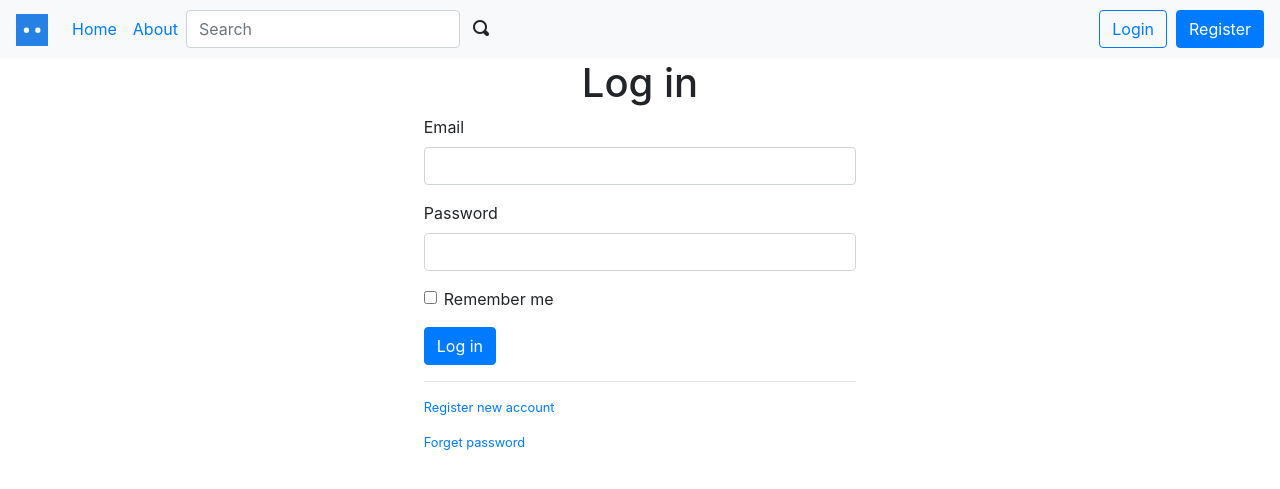
After one commit to yeh-George/awesome-flask-webapp, a Flask app: page /login in a window 1280 px wide. The commit adds this page. Shown: the top 489 px of the page. Run offline with Flask 2, Linux system fonts and the light colour scheme; some libraries are stand-ins or nearby versions.

Commit message:
view: register, login and logout with flask-login.

```diff
--- a/awesome_flask_webapp/__init__.py
+++ b/awesome_flask_webapp/__init__.py
@@ -1,10 +1,12 @@
 import os
+import click
 
 from flask import Flask
 
 from awesome_flask_webapp.settings import config
-from awesome_flask_webapp.extensions import db, bootstrap
+from awesome_flask_webapp.extensions import db, bootstrap, login_manager
 from awesome_flask_webapp.blueprints.main import main_bp
+from awesome_flask_webapp.blueprints.auth import auth_bp
 
 def create_app(config_name=None):
     if config_name is None:
@@ -32,9 +34,12 @@ def create_app(config_name=None):
 def register_extensions(app):
     db.init_app(app)
     bootstrap.init_app(app)
+    login_manager.init_app(app)
+
 
 def register_blueprints(app):
     app.register_blueprint(main_bp)
+    app.register_blueprint(auth_bp)
 
 
 def register_errorhandlers(app):
@@ -50,4 +55,8 @@ def register_template_context(app):
 
 
 def register_commands(app):
-    pass
+    @app.cli.command()
+    def init_db():
+        db.drop_all()
+        db.create_all()
+        click.echo('database initialized.')
--- a/awesome_flask_webapp/blueprints/auth.py
+++ b/awesome_flask_webapp/blueprints/auth.py
@@ -0,0 +1,52 @@
+from flask import Blueprint, render_template, redirect, url_for, flash
+from flask_login import login_user, logout_user
+
+from awesome_flask_webapp.extensions import db
+from awesome_flask_webapp.forms.auth import LoginForm, RegisterForm
+from awesome_flask_webapp.models import User
+
+
+auth_bp = Blueprint('auth', __name__)
+
+
+@auth_bp.route('/register', methods=['GET', 'POST'])
+def register():
+    form = RegisterForm()
+
+    if form.validate_on_submit():
+        username = form.username.data
+        email = form.email.data.lower()
+        password = form.password.data
+
+        user = User(username=username, email=email)
+        user.set_password(password)
+        db.session.add(user)
+        db.session.commit()
+
+        flash("User registered.", "info")
+        return redirect(url_for('auth.login'))
+    return render_template('auth/register.html', form=form)
+
+
+@auth_bp.route('/login', methods=['GET', 'POST'])
+def login():
+    form = LoginForm()
+
+    if form.validate_on_submit():
+        email = form.email.data.lower()
+        password = form.password.data
+
+        user = User.query.filter_by(email=email).first()
+        if user is not None and user.validate_password(password):
+            login_user(user, form.remember.data)
+            flash('Login success', 'info')
+            return redirect(url_for('main.index'))
+        flash('Your email or password invalid.', 'warning')
+    return render_template('auth/login.html', form=form)
+
+
+@auth_bp.route('/logout')
+def logout():
+    logout_user()
+    flash('Logout success.', 'info')
+    return redirect(url_for('main.index'))
--- a/awesome_flask_webapp/forms/auth.py
+++ b/awesome_flask_webapp/forms/auth.py
@@ -0,0 +1,30 @@
+from flask_wtf import FlaskForm
+from wtforms import StringField, PasswordField, SubmitField, BooleanField
+from wtforms.validators import DataRequired, Length, EqualTo, Email, Regexp, ValidationError
+
+from awesome_flask_webapp.models import User
+
+
+class LoginForm(FlaskForm):
+    email = StringField('Email', validators=[DataRequired(), Length(1, 30), Email()])
+    password = PasswordField('Password', validators=[DataRequired(), Length(1, 128)])
+    remember = BooleanField('Remember me')
+    submit = SubmitField('Log in')
+
+
+class RegisterForm(FlaskForm):
+    username = StringField('Username', validators=[DataRequired(), Length(1, 30),
+                                                   Regexp('^[a-zA-Z0-9]*$',
+                                                          message='username only contain a-z, A-Z, 0-9.')])
+    email = StringField('Email', validators=[DataRequired(), Length(1, 254), Email()])
+    password = PasswordField('Password', validators=[DataRequired(), Length(1, 128), EqualTo('password_confirm')])
+    password_confirm = PasswordField('Confirm Password', validators=[DataRequired(), Length(1, 128)])
+    submit = SubmitField('Register')
+
+    def validate_username(self, field):
+        if User.query.filter_by(username=field.data).first():
+            raise ValidationError(message='This username has been used.')
+
+    def validate_email(self, field):
+        if User.query.filter_by(email=field.data.lower()).first():
+            raise ValidationError(message='This email has been used.')
--- /dev/null
+++ b/awesome_flask_webapp/templates/auth/login.html
@@ -0,0 +1,22 @@
+{% extends 'base.html' %}
+{% from 'bootstrap/form.html' import render_form %}
+
+{% block title %} Login {% endblock %}
+
+{% block content %}
+    <div class="container h-100">
+        <div class="row h-100 page-header justify-content-center align-items-center">
+            <h1>Log in</h1>
+        </div>
+        <div class="row h-100 justify-content-center align-items-center">
+            <div class="col-md-5">
+                {{ render_form(form) }}
+                <hr>
+                <p class="small"><a href="{{ url_for('auth.register') }}" >Register new account</a> </p>
+                <p class="small"><a href="#" >Forget password</a></p>
+            </div>
+        </div>
+    </div>
+{% endblock %}
+
+{% block footer %} {% endblock %}
--- a/awesome_flask_webapp/templates/base.html
+++ b/awesome_flask_webapp/templates/base.html
@@ -37,8 +37,34 @@
                 </div>
 
                 <div class="navbar-nav ml-auto">
-                    <a class="btn btn-outline-primary" href="#">Login</a>&nbsp;&nbsp;
-                    <a class="btn btn-primary" href="#">Register</a>
+                    {% if current_user.is_authenticated %}
+                        <a class="nav-item nav-link" href="#notifications">
+                            <span class="oi oi-bell"></span>
+                        </a>
+                        <a class="nav-item nav-link" href="#newPost">
+                            <span class="oi oi-plus"></span>
+                        </a>
+                        <div class="dropdown nav-item">
+                            <a href="#" class="btn nav-link dropdown-toggle" role="button" data-toggle="dropdown">
+                                <span class="oi oi-heart"></span>
+                            </a>
+                            <div class="dropdown-menu dropdown-menu-right ">
+                                <h6 class="dropdown-header">Username: {{ current_user.username }}</h6>
+                                <a class="dropdown-item" href="#">
+                                    <span class="oi oi-person"></span> My Home
+                                </a>
+                                <a class="dropdown-item" href="#">
+                                    <span class="oi oi-cog"></span> Settings
+                                </a>
+                                <a class="dropdown-item" href="{{ url_for('auth.logout') }}">
+                                    <span class="oi oi-power-standby"></span> Logout
+                                </a>
+                            </a>
+                        </div>
+                    {% else %}
+                        <a class="btn btn-outline-primary" href="{{ url_for('auth.login') }}">Login</a>&nbsp;&nbsp;
+                        <a class="btn btn-primary" href="{{ url_for('auth.register') }}">Register</a>
+                    {% endif %}
                 </div>
             </div>
     </nav>
@@ -46,8 +72,8 @@
 
 <main class="container">
     {% for message in get_flashed_messages(with_categories=True) %}
-        <div class="alter alter-{{ message[0] }} alter-dismissible fade show">
-            <button type="button" class="close" data-dismiss="alter">&times;</button>
+        <div class="alert alert-{{ message[0] }} alert-dismissible fade show">
+            <button type="button" class="close" data-dismiss="alert">&times;</button>
             {{ message[1] }}
         </div>
     {% endfor %}
@@ -59,7 +85,7 @@
             <p class="float-left">
                 <small>&copy;2020
                     <a href="#">Yeh</a> -
-                    <a href="https://github.com/yeh-George/">GitHunb</a>
+                    <a href="https://github.com/yeh-George/">GitHub</a>
                 </small>
             </p>
         </footer>
```
Also changed, not shown: awesome_flask_webapp/extensions.py (+9 -0 lines), awesome_flask_webapp/models.py (+11 -8 lines), awesome_flask_webapp/templates/auth/register.html (added, +22 -0 lines), awesome_flask_webapp/templates/auth/reset_password.html (added, +10 -0 lines).
